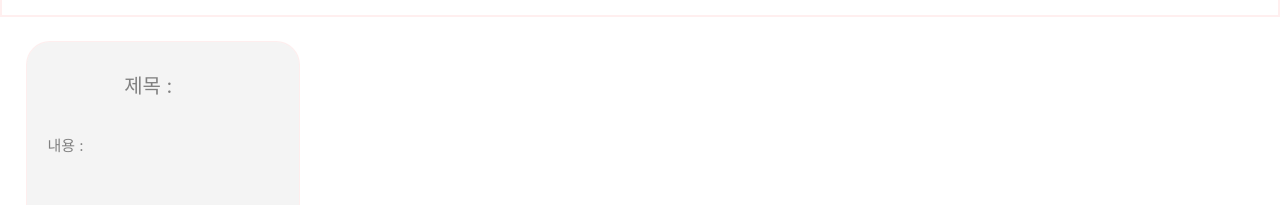
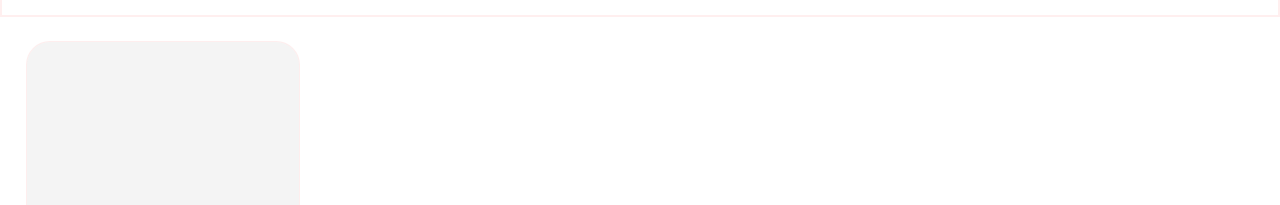
Before and after one commit to jho951/chat_with_SJ, a React (Create React App) app in the folder frontchat/: page / in a window 1280 px wide. Shown: the part 200-405 px from the top of the page. Built offline with nearby package versions, Linux system fonts and the light colour scheme.

Commit message:
#1 feat 수정

```diff
--- a/frontchat/src/list.js
+++ b/frontchat/src/list.js
@@ -4,8 +4,8 @@ export default function TodoList({ title, content }) {
   return (
     <>
       <Wrap>
-        <TitleFont> 제목 : {title}</TitleFont>
-        <ContentFont> 내용 : {content}</ContentFont>
+        <TitleFont>{title}</TitleFont>
+        <ContentFont>{content}</ContentFont>
         <ButtonWrap>
           <ButtonSt>수정</ButtonSt>
           <ButtonSt>삭제</ButtonSt>
```
